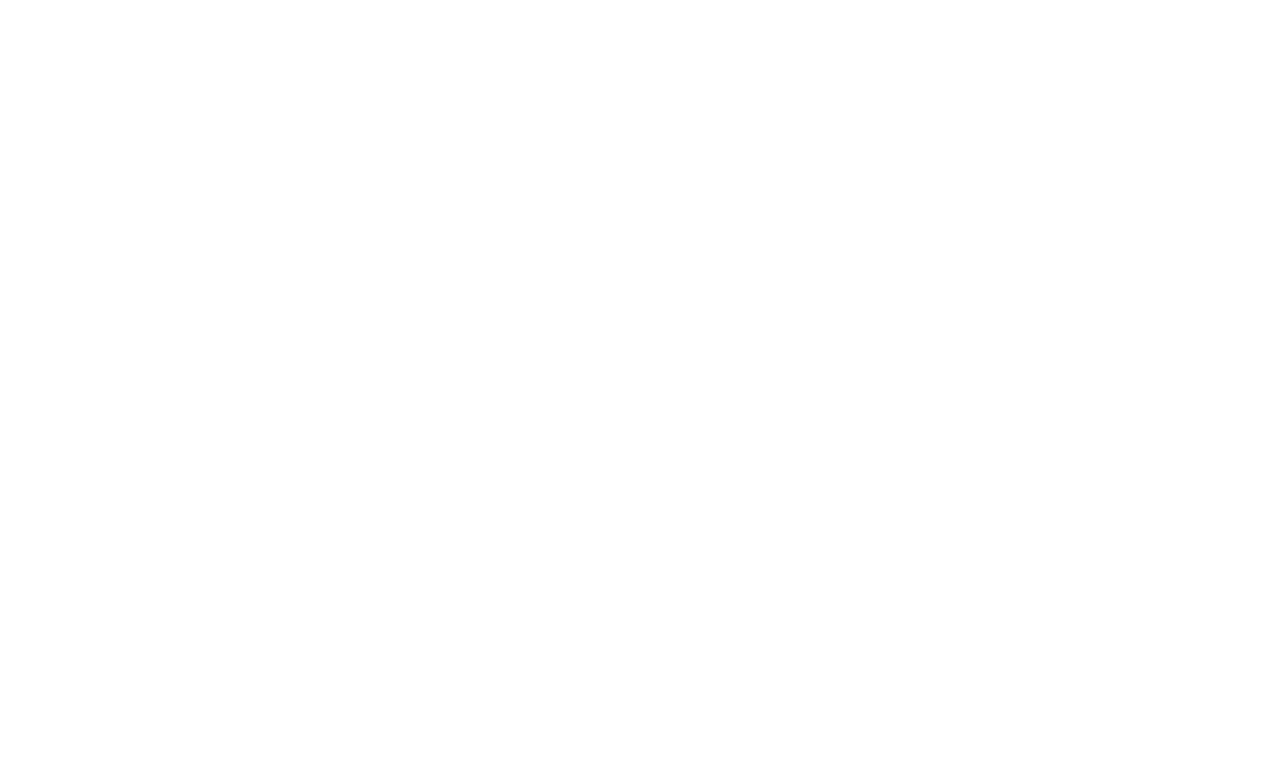
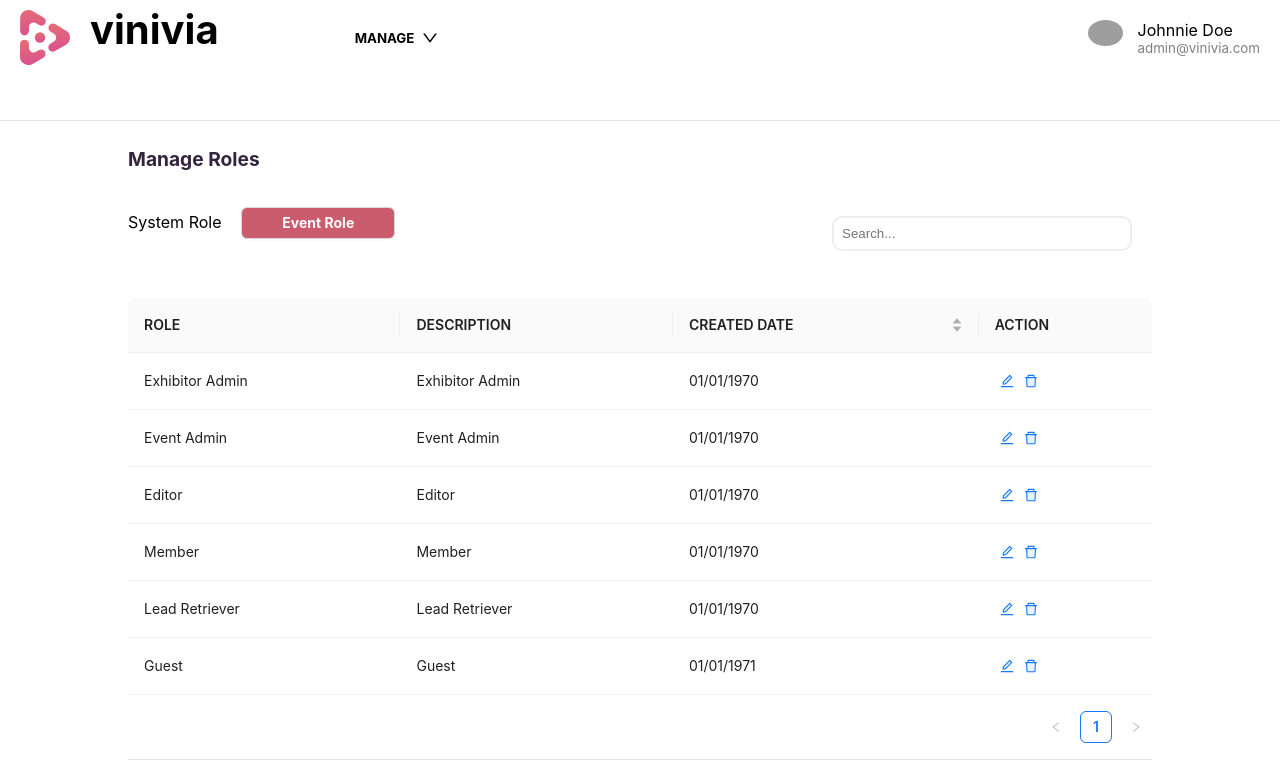
Before and after one commit to nasirwani/vinvivia, a React (Create React App) app in the folder frontend/: page /manage-roles in a window 1280 px wide. Before the commit this address had no page. Shown: the top 782 px of the page. Built offline with nearby package versions, Linux system fonts and the light colour scheme; grey boxes are pictures that could not be loaded.

Commit message:
manage-roles

```diff
--- a/frontend/src/components/Header.js
+++ b/frontend/src/components/Header.js
@@ -21,7 +21,7 @@ const Header = () => {
         },
         {
             label: (
-                <a  rel="noopener noreferrer" href="https://www.aliyun.com">MANAGE ROLES</a>
+                <a  rel="noopener noreferrer" href="/manage-roles">MANAGE ROLES</a>
             ),
             key: '2',
         },
--- /dev/null
+++ b/frontend/src/components/events/ManageRoles.css
@@ -0,0 +1,48 @@
+.manage-roles {
+    width: 80%;
+    margin: 0 auto;
+}
+.manage-roles {
+    font-size: larger;
+}
+.sys-role,
+.roles-search-inp {
+    display: inline-block;
+}
+.sys-role {
+    font-size: smaller;
+}
+.event-btn {
+    margin-left: 20px;
+    padding: 5px;
+    background-color: rgb(202, 92, 110);
+    color: white;
+    font-weight: bolder;
+}
+
+
+.roles-search-inp {
+    float: right;
+    padding: 15px;
+    margin: 5px;
+}
+
+.roles-search-container {
+    padding: 8px;
+    width: 300px;
+    border-radius: 10px;
+    border: 2px solid #eee;
+}
+
+.roles-content {
+    border-bottom: 1px solid rgb(231, 226, 226);
+    /* margin-bottom: 10px; */
+}
+
+.roles-table {
+    margin-top: 100px;
+}
+
+.sys-event-search {
+    margin-bottom: 20px;
+}
--- /dev/null
+++ b/frontend/src/components/events/ManageRoles.js
@@ -0,0 +1,114 @@
+import Header from "../Header";
+import { Table, Button } from "antd";
+import { EditTwoTone, DeleteTwoTone } from '@ant-design/icons'
+import './ManageRoles.css'
+const ManageRoles = () => {
+
+
+    const edit = <EditTwoTone style={{ cursor: 'pointer', padding: '5px' }} />
+    const del = <DeleteTwoTone style={{ cursor: 'pointer', padding: '5px' }} />
+
+    const onChange = (pagination, filters, sorter, extra) => {
+        console.log('params', pagination, filters, sorter, extra);
+    };
+
+    const dataSource = [
+        {
+            key: '1',
+            role: 'Exhibitor Admin',
+            description: 'Exhibitor Admin',
+            createdDate: '01/01/1970',
+            action: [edit,  del]
+        },
+        {
+            key: '2',
+            role: 'Event Admin',
+            description: 'Event Admin',
+            createdDate: '01/01/1970',
+            action: [edit, del]
+        },
+        {
+            key: '3',
+            role: 'Editor',
+            description: 'Editor',
+            createdDate: '01/01/1970',
+            action: [edit, del]
+        },
+        {
+            key: '4',
+            role: 'Member',
+            description: 'Member',
+            createdDate: '01/01/1970',
+            action: [edit, del]
+        },
+        {
+            key: '5',
+            role: 'Lead Retriever',
+            description: 'Lead Retriever',
+            createdDate: '01/01/1970',
+            action: [edit, del]
+        },
+        {
+            key: '2',
+            role: 'Guest',
+            description: 'Guest',
+            createdDate: '01/01/1971',
+            action: [edit, del]
+        },
+    ];
+
+    const columns = [
+        {
+            title: 'ROLE',
+            dataIndex: 'role',
+            key: 'role',
+        },
+        {
+            title: 'DESCRIPTION',
+            dataIndex: 'description',
+            key: 'description',
+        },
+        {
+            title: 'CREATED DATE',
+            dataIndex: 'createdDate',
+            key: 'createdDate',
+            // sorter: {
+            //     compare: (a, b) => a.createdDate - b.createdDate,
+            //     multiple: 1,
+            // },
+            sorter: (a, b) => new Date(a) - new Date(b)
+        },
+        {
+            title: 'ACTION',
+            dataIndex: 'action',
+            key: 'action',
+        },
+    ];
+    return (
+        <>
+            <Header />
+            <div className="manage-roles">
+                <div className="roles-content">
+
+                    <div className="roles-name">
+                        <h4>Manage Roles</h4>
+                    </div>
+
+                    <div className="sys-event-search">
+                        <p className="sys-role">System Role</p>
+                        <Button className="event-btn" type='default' color="primary">Event Role</Button>
+                        <div className='roles-search-inp'
+                        >
+                            <input class="roles-search-container" type="search" placeholder="Search..." />
+                        </div>
+                    </div>
+
+                    <div className="table">
+                        <Table dataSource={dataSource} columns={columns} onChange={onChange} />
+                    </div>
+                </div>
+            </div>
+        </>
+    )
+}
+export default ManageRoles;
--- a/frontend/src/components/events/ManageTenants.css
+++ b/frontend/src/components/events/ManageTenants.css
@@ -12,7 +12,7 @@
 .search-inp{
     float: right;
     padding: 15px;
-    margin: 5px;
+    margin: 15px;
 }
 
 .search-container{
--- a/frontend/src/index.js
+++ b/frontend/src/index.js
@@ -8,6 +8,7 @@ import Register from './components/Register';
 import App from './App';
 import ManageTenants from './components/events/ManageTenants';
 import ManageEvents from './components/events/ManageEvents';
+import ManageRoles from './components/events/ManageRoles';
 
 const root = ReactDOM.createRoot(document.getElementById('root'));
 root.render(
@@ -18,6 +19,7 @@ root.render(
       <Route path='/register' element={<Register />} />
       <Route path='/manage-events' element={<ManageEvents />} />
       <Route path='/manage-tenants' element={<ManageTenants />} />
+      <Route path='/manage-roles' element={<ManageRoles/>}/>
 
     </Routes>
   </BrowserRouter>
```
